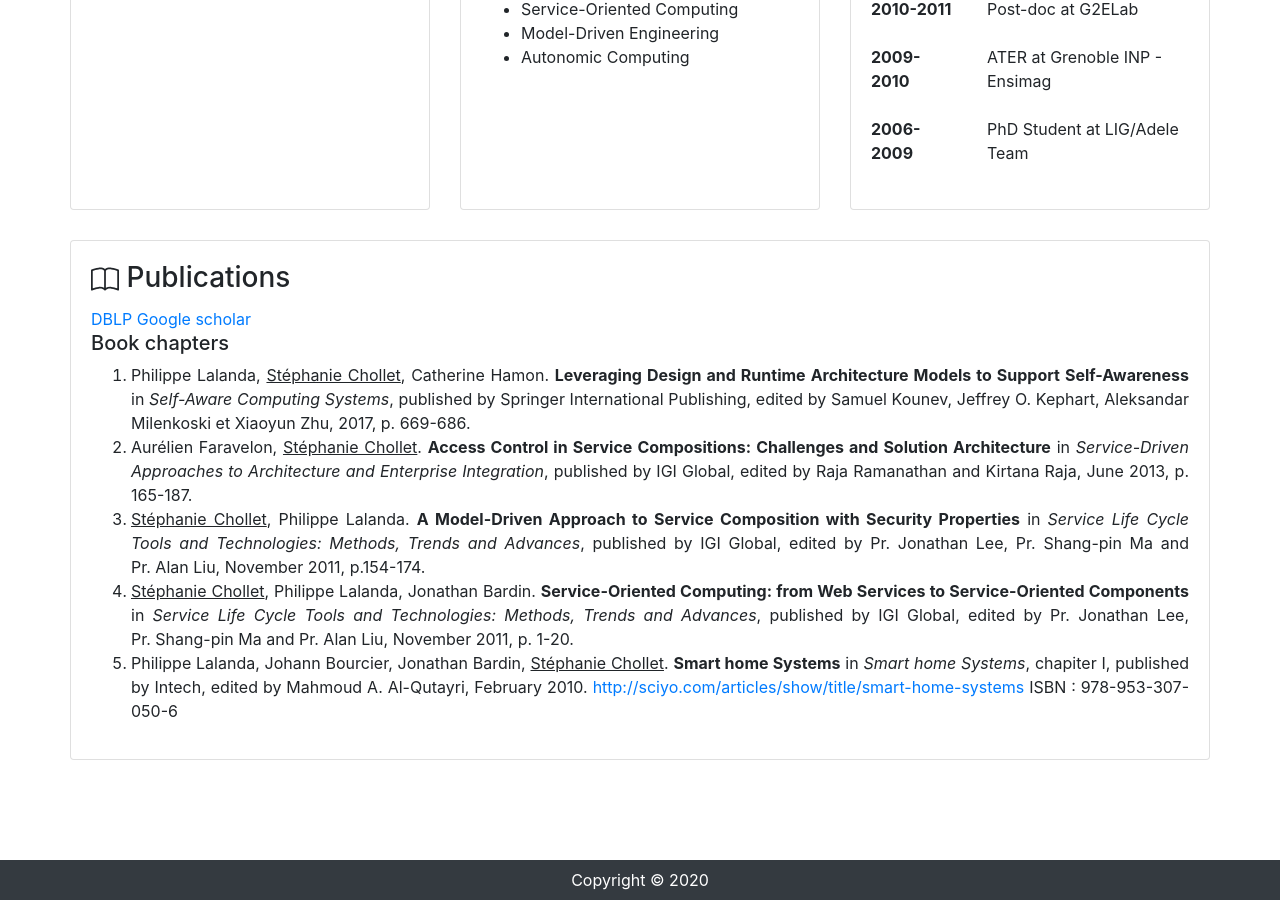
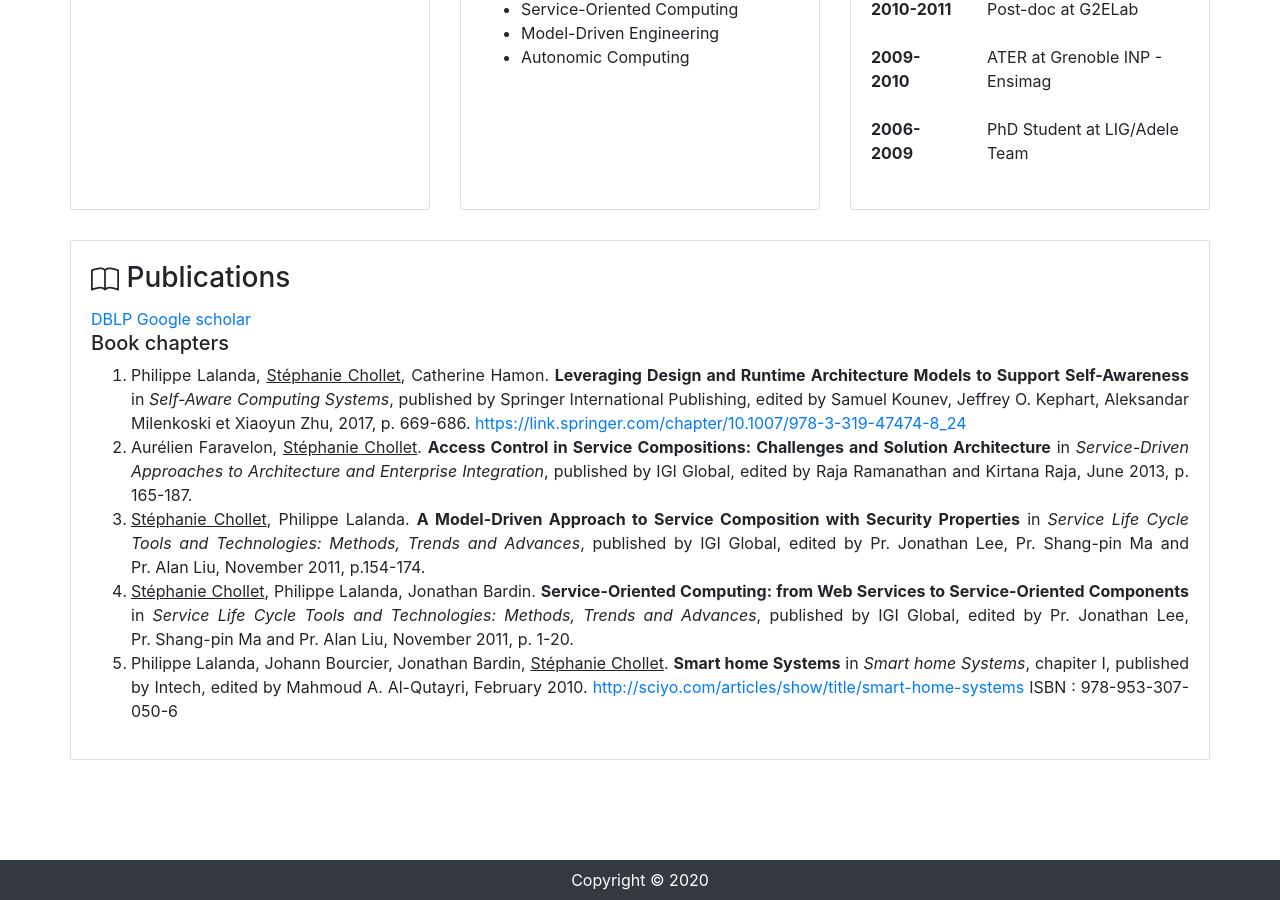
Before and after one commit to schollet/homepage, a Jekyll site: the page built from index.html, in a window 1280 px wide and 900 px high, scrolled down 625 px. Built offline with Jekyll 4.4.1, drawn with Linux system fonts in a browser that asks for light colours.

Commit message:
Update index.html

```diff
--- a/index.html
+++ b/index.html
@@ -95,7 +95,7 @@ layout: default
           <h5>Book chapters</h5>
 		<ol style="text-align: justify">
 
-	<li>Philippe Lalanda, <span style="text-decoration: underline">Stéphanie Chollet</span>, Catherine Hamon. <b>Leveraging Design and Runtime Architecture Models to Support Self-Awareness</b> in <i>Self-Aware Computing Systems</i>, published by Springer International Publishing, edited by Samuel Kounev, Jeffrey O. Kephart, Aleksandar Milenkoski et Xiaoyun Zhu, 2017, p. 669-686.
+	<li>Philippe Lalanda, <span style="text-decoration: underline">Stéphanie Chollet</span>, Catherine Hamon. <b>Leveraging Design and Runtime Architecture Models to Support Self-Awareness</b> in <i>Self-Aware Computing Systems</i>, published by Springer International Publishing, edited by Samuel Kounev, Jeffrey O. Kephart, Aleksandar Milenkoski et Xiaoyun Zhu, 2017, p. 669-686. <a href="https://link.springer.com/chapter/10.1007/978-3-319-47474-8_24">https://link.springer.com/chapter/10.1007/978-3-319-47474-8_24</a>
 	<li>Aurélien Faravelon, <span style="text-decoration: underline">Stéphanie Chollet</span>. <b>Access Control in Service Compositions: Challenges and Solution Architecture</b> in <i>Service-Driven Approaches to Architecture and Enterprise Integration</i>, published by IGI Global, edited by Raja Ramanathan and Kirtana Raja, June 2013, p. 165-187.</li>
 	<li><span style="text-decoration: underline">Stéphanie Chollet</span>, Philippe Lalanda. <b>A Model-Driven Approach to Service Composition with Security Properties</b> in <i>Service Life Cycle Tools and Technologies: Methods, Trends and Advances</i>, published by IGI Global, edited by Pr. Jonathan Lee, Pr. Shang-pin Ma and Pr. Alan Liu, November 2011, p.154-174.</li>
 	<li><span style="text-decoration: underline">Stéphanie Chollet</span>, Philippe Lalanda, Jonathan Bardin. <b>Service-Oriented Computing: from Web Services to Service-Oriented Components</b> in <i>Service Life Cycle Tools and Technologies: Methods, Trends and Advances</i>, published by IGI Global, edited by Pr. Jonathan Lee, Pr. Shang-pin Ma and Pr. Alan Liu, November 2011, p. 1-20.</li>
```
